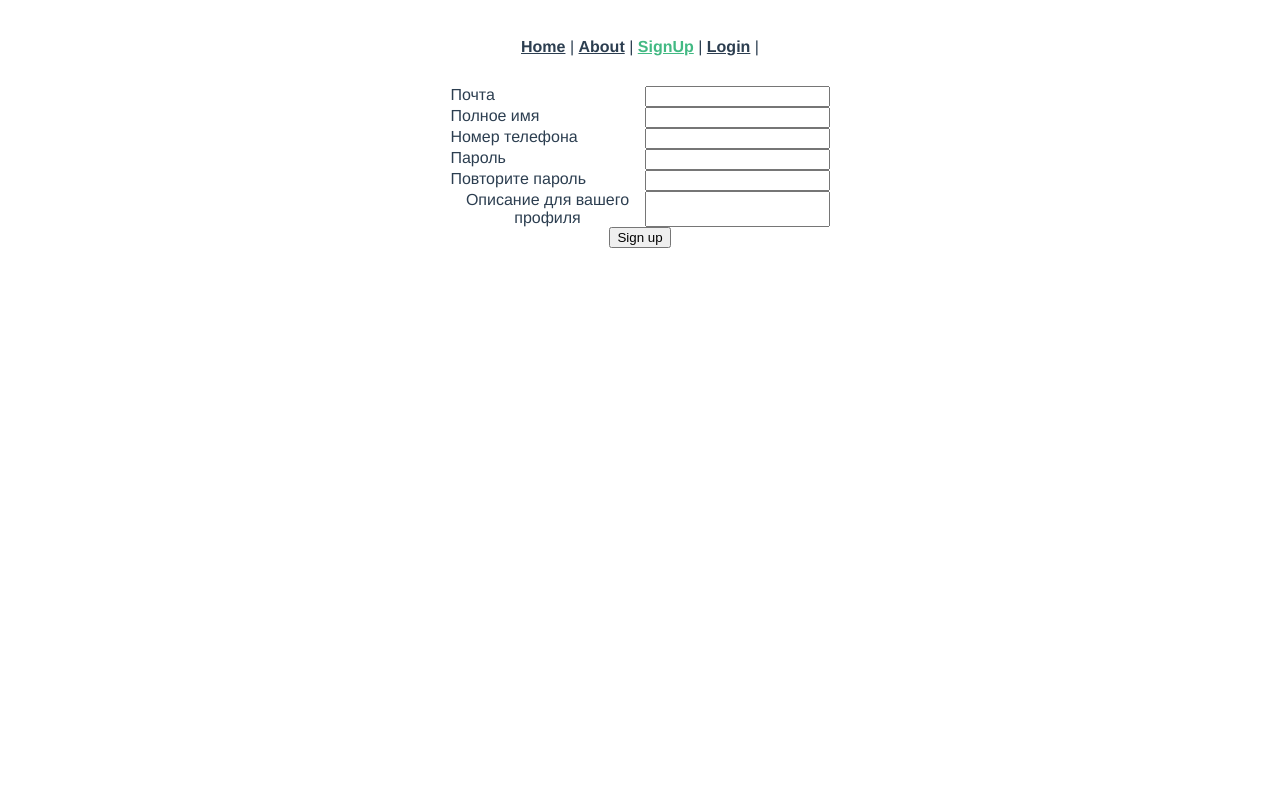
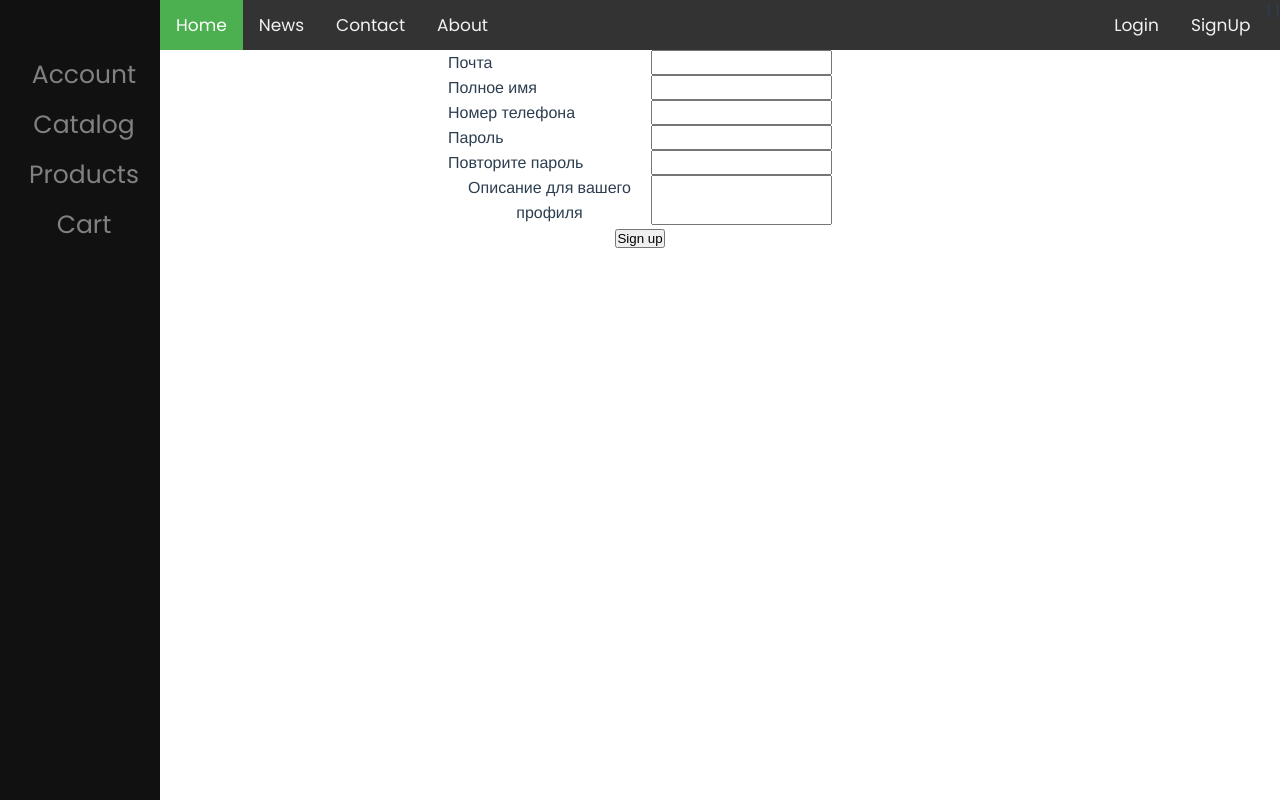
Before and after one commit to t2elzeth/ontoto, a Vue app in the folder frontend/: page /#/signup in a window 1280 px wide. Built offline with nearby package versions, Linux system fonts and the light colour scheme.

Commit message:
Sidebar and Navbar is working now

```diff
--- a/frontend/src/App.vue
+++ b/frontend/src/App.vue
@@ -1,16 +1,23 @@
 <template>
-  <div id="nav">
-    <router-link to="/">Home</router-link> |
-    <router-link to="/about">About</router-link> |
-    <router-link to="/signup">SignUp</router-link> |
-    <router-link to="/login">Login</router-link> |
-  </div>
+  <!--  <div id="nav">-->
+  <!--    <router-link to="/">Home</router-link> |-->
+  <!--    <router-link to="/about">About</router-link> |-->
+  <!--    <router-link to="/signup">SignUp</router-link> |-->
+  <!--    <router-link to="/login">Login</router-link> |-->
+  <!--  </div>-->
   <router-view />
 </template>
 
 <style>
+@import url("https://fonts.googleapis.com/css2?family=Poppins:wght@300;400;500;700&display=swap");
+* {
+  margin: 0;
+  padding: 0;
+  box-sizing: border-box;
+}
+
 #app {
-  font-family: Avenir, Helvetica, Arial, sans-serif;
+  font-family: "Poppins", Avenir, Helvetica, Arial, sans-serif;
   -webkit-font-smoothing: antialiased;
   -moz-osx-font-smoothing: grayscale;
   text-align: center;
--- /dev/null
+++ b/frontend/src/components/Navbar.vue
@@ -0,0 +1,57 @@
+<template>
+  <div class="topnav">
+    <div class="navlist">
+      <a class="active" href="#">Home</a>
+      <a href="#">News</a>
+      <a href="#">Contact</a>
+      <a href="#">About</a>
+    </div>
+    <div class="auth">
+      <router-link to="/login">Login</router-link> |
+      <router-link to="/signup">SignUp</router-link> |
+    </div>
+  </div>
+</template>
+
+<script>
+export default {
+  name: "Navbar"
+};
+</script>
+
+<style scoped>
+.topnav {
+  background-color: #333;
+  overflow: hidden;
+  margin-left: 160px;
+  display: flex;
+  justify-content: space-between;
+  align-items: center;
+  height: 50px;
+
+  position: sticky;
+  top: 0;
+}
+
+/* Style the links inside the navigation bar */
+.topnav a {
+  float: left;
+  color: #f2f2f2;
+  text-align: center;
+  padding: 14px 16px;
+  text-decoration: none;
+  font-size: 17px;
+}
+
+/* Change the color of links on hover */
+.topnav a:hover {
+  background-color: #ddd;
+  color: black;
+}
+
+/* Add a color to the active/current link */
+.topnav a.active {
+  background-color: #4caf50;
+  color: white;
+}
+</style>
--- /dev/null
+++ b/frontend/src/components/Sidebar.vue
@@ -0,0 +1,60 @@
+<template>
+  <div class="sidenav">
+    <a href="#">Account</a>
+    <a href="#">Catalog</a>
+    <a href="#">Products</a>
+    <a href="#">Cart</a>
+  </div>
+</template>
+
+<script>
+export default {
+  name: "Sidebar"
+};
+</script>
+
+<style scoped>
+.sidenav {
+  /*height: auto; */
+  height: 100%;
+  width: 160px; /* Set the width of the sidebar */
+  position: fixed; /* Fixed Sidebar (stay in place on scroll) */
+  z-index: 1; /* Stay on top */
+  top: 0; /* Stay at the top */
+  left: 0;
+  background-color: #111; /* Black */
+  overflow-x: hidden; /* Disable horizontal scroll */
+  padding-top: 50px;
+
+  /*display: flex;*/
+  /*flex-direction: column;*/
+  /*justify-content: center;*/
+}
+
+/* The navigation menu links */
+.sidenav a {
+  padding: 6px 8px 6px 16px;
+  text-decoration: none;
+  font-size: 25px;
+  color: #818181;
+  display: block;
+}
+
+/* When you mouse over the navigation links, change their color */
+.sidenav a:hover {
+  color: #f1f1f1;
+}
+
+/* Style page content */
+
+/* On smaller screens, where height is less than 450px, change the style of the sidebar (less padding and a smaller font size) */
+@media screen and (max-height: 450px) {
+  .sidenav {
+    padding-top: 15px;
+  }
+
+  .sidenav a {
+    font-size: 18px;
+  }
+}
+</style>
--- a/frontend/src/templates/index.html
+++ /dev/null
@@ -1,34 +0,0 @@
-<!doctype html>
-<html lang="en">
-<head>
-    <meta charset="UTF-8">
-    <meta name="viewport"
-          content="width=device-width, user-scalable=no, initial-scale=1.0, maximum-scale=1.0, minimum-scale=1.0">
-    <meta http-equiv="X-UA-Compatible" content="ie=edge">
-    <link rel="preconnect" href="https://fonts.gstatic.com">
-    <link href="https://fonts.googleapis.com/css2?family=Poppins:wght@300;400;500;700&display=swap" rel="stylesheet">
-    <link rel="stylesheet" href="style.css">
-    <title>Salamalexus</title>
-</head>
-<body>
-<div class="topnav">
-    <div class="navlist">
-        <a class="active" href="#home">Home</a>
-        <a href="#news">News</a>
-        <a href="#contact">Contact</a>
-        <a href="#about">About</a>
-    </div>
-    <div class="auth">
-        <button>Login</button>
-        <button>SignUp</button>
-        <button>Account</button>
-    </div>
-</div>
-<div class="sidenav">
-    <a href="#">Account</a>
-    <a href="#">Catalog</a>
-    <a href="#">Products</a>
-    <a href="#">Cart</a>
-</div>
-</body>
-</html>
--- a/frontend/src/templates/style.css
+++ /dev/null
@@ -1,93 +0,0 @@
-* {
-    padding: 0;
-    margin: 0;
-    box-sizing: border-box;
-}
-
-body {
-    height: 3000px;
-    font-family: "Poppins", sans-serif;
-}
-
-.sidenav {
-    /*height: auto; */
-    height: 100%;
-    width: 160px; /* Set the width of the sidebar */
-    position: fixed; /* Fixed Sidebar (stay in place on scroll) */
-    z-index: 1; /* Stay on top */
-    top: 0; /* Stay at the top */
-    left: 0;
-    background-color: #111; /* Black */
-    overflow-x: hidden; /* Disable horizontal scroll */
-    padding-top: 50px;
-
-    /*display: flex;*/
-    /*flex-direction: column;*/
-    /*justify-content: center;*/
-}
-
-/* The navigation menu links */
-.sidenav a {
-    padding: 6px 8px 6px 16px;
-    text-decoration: none;
-    font-size: 25px;
-    color: #818181;
-    display: block;
-}
-
-/* When you mouse over the navigation links, change their color */
-.sidenav a:hover {
-    color: #f1f1f1;
-}
-
-/* Style page content */
-.main {
-    margin-left: 160px; /* Same as the width of the sidebar */
-    padding: 0 10px;
-}
-
-/* On smaller screens, where height is less than 450px, change the style of the sidebar (less padding and a smaller font size) */
-@media screen and (max-height: 450px) {
-    .sidenav {
-        padding-top: 15px;
-    }
-
-    .sidenav a {
-        font-size: 18px;
-    }
-}
-
-.topnav {
-    background-color: #333;
-    overflow: hidden;
-    margin-left: 160px;
-    display: flex;
-    justify-content: space-between;
-    align-items: center;
-    height: 50px;
-
-    position: sticky;
-    top: 0;
-}
-
-/* Style the links inside the navigation bar */
-.topnav a {
-    float: left;
-    color: #f2f2f2;
-    text-align: center;
-    padding: 14px 16px;
-    text-decoration: none;
-    font-size: 17px;
-}
-
-/* Change the color of links on hover */
-.topnav a:hover {
-    background-color: #ddd;
-    color: black;
-}
-
-/* Add a color to the active/current link */
-.topnav a.active {
-    background-color: #4CAF50;
-    color: white;
-}
--- a/frontend/src/views/auth/Login.vue
+++ b/frontend/src/views/auth/Login.vue
@@ -1,5 +1,7 @@
 <template>
-  <div class="app">
+  <Navbar />
+  <Sidebar />
+  <div class="main">
     <form action="" class="form" @submit.prevent="login">
       <div class="form-field">
         <label for="id_email">Почта</label>
@@ -22,11 +24,19 @@
 </template>
 
 <script>
+import Navbar from "@/components/Navbar";
+import Sidebar from "@/components/Sidebar";
+
 import axios from "axios";
+
 import { urls, auth } from "@/utils/api";
 
 export default {
   name: "Login",
+  components: {
+    Navbar,
+    Sidebar
+  },
   setup() {
     const loginFormData = auth.formData.login;
 
@@ -77,4 +87,12 @@ export default {
     }
   }
 }
+
+.main {
+  margin-left: 160px; /* Same as the width of the sidebar */
+
+  display: flex;
+  flex-direction: column;
+  justify-content: center;
+}
 </style>
--- a/frontend/src/views/auth/SignUp.vue
+++ b/frontend/src/views/auth/SignUp.vue
@@ -1,4 +1,6 @@
 <template>
+  <Navbar />
+  <Sidebar />
   <div class="app">
     <form action="" class="form" @submit.prevent="signUp">
       <div class="form-field">
@@ -53,12 +55,19 @@
 </template>
 
 <script>
+import Navbar from "@/components/Navbar";
+import Sidebar from "@/components/Sidebar";
+
 import axios from "axios";
 // import { ref } from "vue";
 import { urls, auth } from "@/utils/api";
 
 export default {
   name: "SignUp",
+  components: {
+    Navbar,
+    Sidebar
+  },
   setup() {
     const signUpFormData = auth.formData.signUp;
 
```
